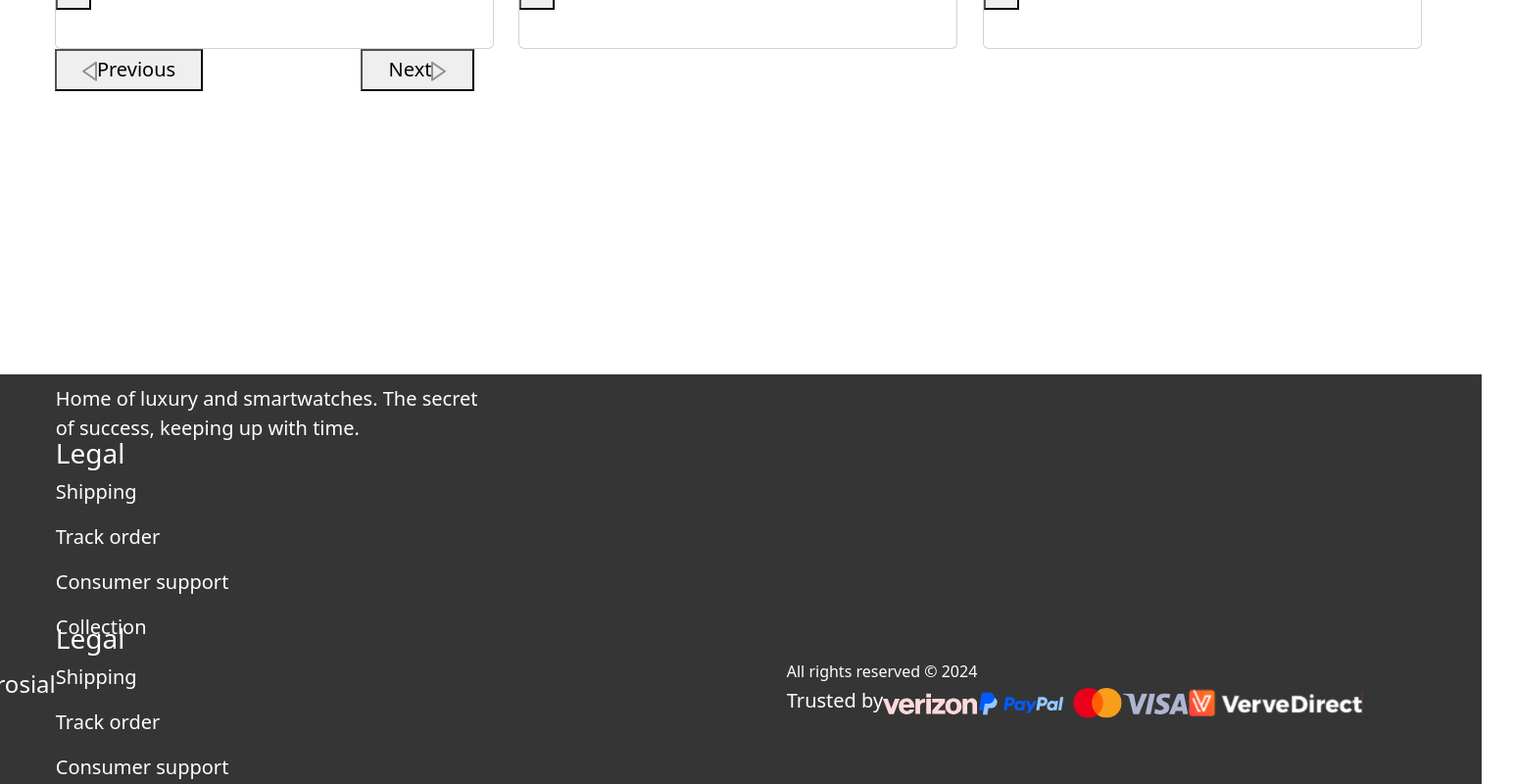
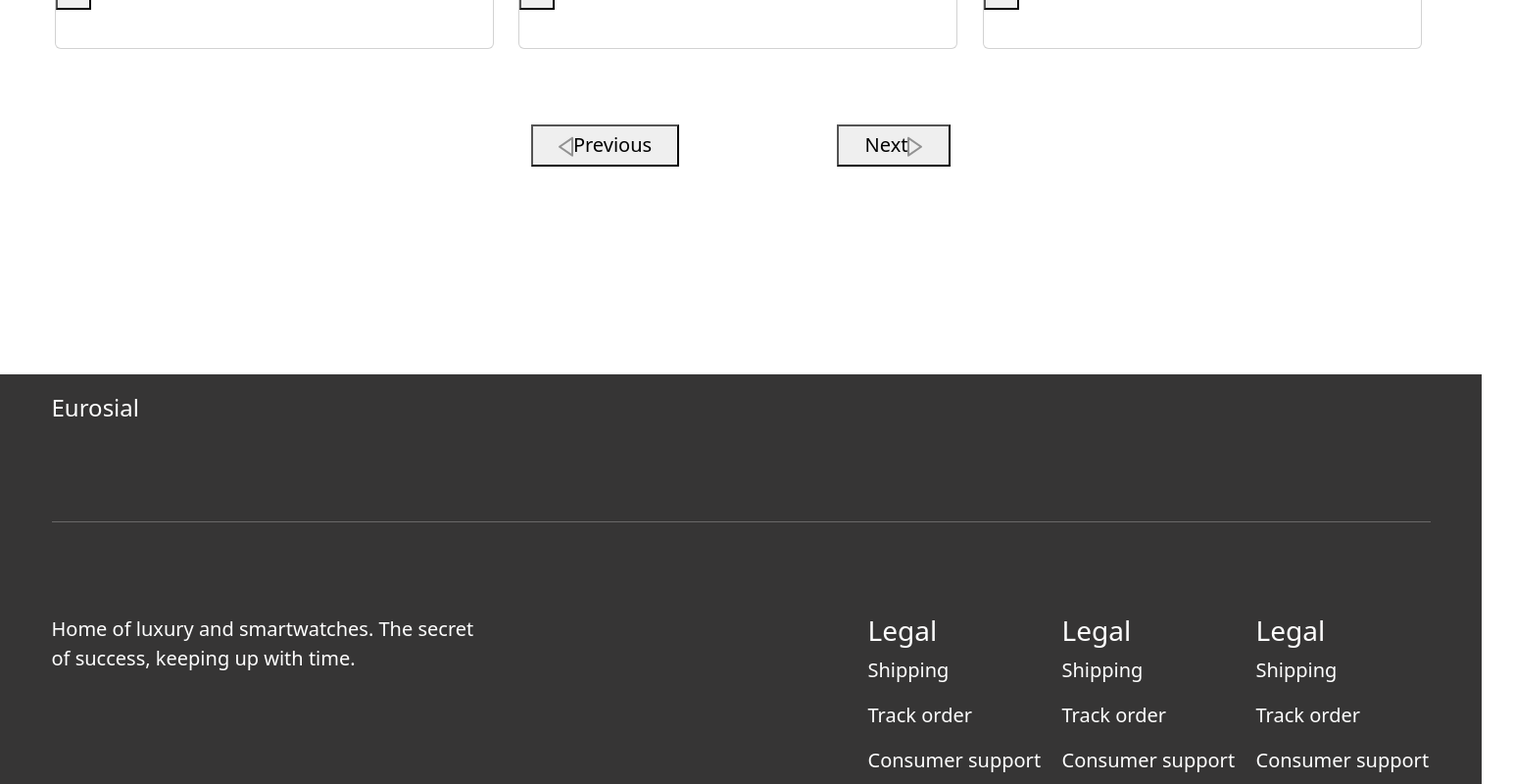
Before and after one commit to Loocee/Euro, a React (Create React App) app: page /shop in a window 1280 px wide. Shown: the part 3800-4600 px from the top of the page at 98% size, 1545 px wide, since content can reach past the window. Built offline with nearby package versions, Linux system fonts and the light colour scheme.

Commit message:
Updated code

```diff
--- a/src/components/Footer.jsx
+++ b/src/components/Footer.jsx
@@ -26,21 +26,17 @@ export default function Footer() {
       <h4>Eurosial</h4>
       <hr />
 
-      <div>
+      <div className="footer-second-div">
         <div className="footer-slogan">
           <p>{para}</p>
         </div>
-        <div>
+        <div className="legal-container">
           <Legal />
-        </div>
-        <div>
           <Legal />
-        </div>
-        <div>
           <Legal />
         </div>
       </div>
-      <div>
+      <div className="footer-second-div">
         <div className="copy">
           <p>All rights reserved &copy; {year}</p>
         </div>
--- a/src/pages/CartPage.js
+++ b/src/pages/CartPage.js
@@ -25,22 +25,32 @@ function CartPage() {
   const handleNextClick = () => {
     // Code to handle next button click
   };
+
   return (
-    <div>
+    <div className="home-container">
+      <div className="home-body">
         <Navbar />
         <CartHeading />
         <div>
           {cartProducts.map(createCart)}
           <Cart />
         </div>
+
+        <div className="heading available-products">
+          <div>
             <SimilarProduct />
-      {similarProducts.map(createProduct)}
-
-      <div>
+          </div>
+          <div className="new-products">
+            {availableProducts.map(createProduct)}
+          </div>
+          <div className="control-container">
+            <div className="home-control">
               <PreviousButton onClick={handlePreviousClick} />
               <NextButton onClick={handleNextClick} />
             </div>
-
+          </div>
+        </div>
+      </div>
       <Footer />
     </div>
   );
--- a/src/pages/Home.js
+++ b/src/pages/Home.js
@@ -37,12 +37,13 @@ export default function Home() {
             <AvailableProduct />
           </div>
           <div className="new-products">
-            {" "}
             {availableProducts.map(createProduct)}
           </div>
-          <div className="home-control">
-            <PreviousButton onClick={handlePreviousClick} />
-            <NextButton onClick={handleNextClick} />
+          <div className="control-container">
+            <div className="home-control">
+              <PreviousButton onClick={handlePreviousClick} />
+              <NextButton onClick={handleNextClick} />
+            </div>
           </div>
         </div>
       </div>
--- a/src/styles.css
+++ b/src/styles.css
@@ -1,14 +1,20 @@
 body {
+  margin: 0;
+  padding: 0;
+  overflow-x: hidden;
   background-color: #f8f8f8;
   min-height: 100vh;
+}
+
+.body,
+.control-container {
+  display: flex;
+  justify-content: center;
+  align-items: center;
 }
 body,
 footer {
   width: 1512px;
-  display: flex;
-  justify-content: center;
-  align-items: center;
-  margin: 0;
 }
 .category-filter,
 .price-filter {
@@ -38,7 +44,8 @@ footer {
 
 .home-body,
 .new-product,
-.available-products {
+.available-products,
+footer {
   display: grid;
   gap: auto;
 }
@@ -77,7 +84,8 @@ nav {
   height: 676.31px;
 }
 
-.new-products {
+.new-products,
+.legal-container {
   display: grid;
   grid-template-columns: 1fr 1fr 1fr; /* Three equal columns */
   grid-gap: 20px; /* Adjust the value to set the desired gap size */
@@ -98,6 +106,13 @@ nav {
   display: flex;
   justify-content: space-between;
 }
+
+.home-control,
+.footer-second-div {
+  display: flex;
+  justify-content: space-between;
+}
+
 .home-control,
 .legal-div p,
 footer span {
@@ -117,6 +132,7 @@ footer {
   height: 640px;
   color: white;
   background-color: #363535;
+  padding: 20px 52.5px;
 }
 
 footer hr {
@@ -130,7 +146,7 @@ footer hr {
 }
 
 .legal-div {
-  width: 746px;
+  width: 178px;
   height: 189px;
 }
 
```
Lines whose indentation alone changed are shown as unchanged.
